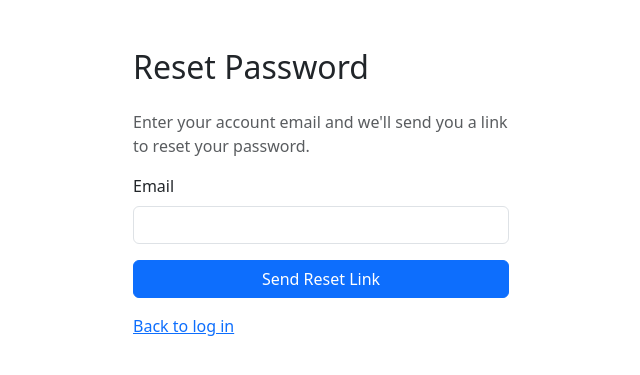
After one commit to nitin-pr/expense-tracker-enterprise, a Django app: page /forgot-password/ in a window 1280 px wide. The commit adds this page. Shown: the top 375 px of the page, without its empty margins (319-959 px from the left). Run offline with Django 5.2, Linux system fonts and the light colour scheme; some libraries are stand-ins or nearby versions.

Commit message:
Implement US-005: Password Reset (#43)
Forgot-password page using Firebase's sendPasswordResetEmail() - same
pattern as signup/login (Firebase owns the entire flow, including the
emailed reset link's landing page; Django only serves the trigger form).

Success message is deliberately generic ("if an account exists...")
rather than confirming/denying the email is registered, consistent with
the user-enumeration-avoidance reasoning already applied to login errors
in US-003.

Closes #5

Co-authored-by: Nitin Prajapati <np312129@gmail.com>
Co-authored-by: Claude Sonnet 5 <noreply@anthropic.com>

```diff
--- a/config/urls.py
+++ b/config/urls.py
@@ -26,5 +26,6 @@ urlpatterns = [
     path('api/redoc/', SpectacularRedocView.as_view(url_name='schema'), name='redoc'),
     path('signup/', TemplateView.as_view(template_name='accounts/signup.html'), name='signup'),
     path('login/', TemplateView.as_view(template_name='accounts/login.html'), name='login'),
+    path('forgot-password/', TemplateView.as_view(template_name='accounts/forgot_password.html'), name='forgot_password'),
     path('api/auth/', include('apps.accounts.urls')),
 ]
--- /dev/null
+++ b/static/js/forgot-password.js
@@ -0,0 +1,27 @@
+import { auth } from "./firebase-config.js";
+import { sendPasswordResetEmail } from "https://www.gstatic.com/firebasejs/10.7.1/firebase-auth.js";
+import { getFriendlyErrorMessage } from "./auth-errors.js";
+
+const form = document.getElementById("forgot-password-form");
+const errorAlert = document.getElementById("error-alert");
+const successAlert = document.getElementById("success-alert");
+
+form.addEventListener("submit", async (event) => {
+    event.preventDefault();
+    errorAlert.classList.add("d-none");
+    successAlert.classList.add("d-none");
+
+    const email = document.getElementById("email").value;
+
+    try {
+        await sendPasswordResetEmail(auth, email);
+        form.classList.add("d-none");
+        // Deliberately generic wording: doesn't confirm/deny whether the email
+        // has an account, same "avoid user enumeration" reasoning as login errors.
+        successAlert.textContent = "If an account exists for that email, a password reset link has been sent.";
+        successAlert.classList.remove("d-none");
+    } catch (error) {
+        errorAlert.textContent = getFriendlyErrorMessage(error);
+        errorAlert.classList.remove("d-none");
+    }
+});
--- /dev/null
+++ b/templates/accounts/forgot_password.html
@@ -0,0 +1,22 @@
+{% extends "base.html" %}
+{% load static %}
+{% block title %}Reset Password - Expense Tracker{% endblock %}
+{% block content %}
+<div class="container mt-5" style="max-width: 400px;">
+    <h2 class="mb-4">Reset Password</h2>
+    <p class="text-muted">Enter your account email and we'll send you a link to reset your password.</p>
+    <div id="error-alert" class="alert alert-danger d-none" role="alert"></div>
+    <div id="success-alert" class="alert alert-success d-none" role="alert"></div>
+    <form id="forgot-password-form">
+        <div class="mb-3">
+            <label for="email" class="form-label">Email</label>
+            <input type="email" class="form-control" id="email" name="email" autocomplete="email" required>
+        </div>
+        <button type="submit" class="btn btn-primary w-100">Send Reset Link</button>
+    </form>
+    <p class="mt-3"><a href="{% url 'login' %}">Back to log in</a></p>
+</div>
+{% endblock %}
+{% block scripts %}
+<script type="module" src="{% static 'js/forgot-password.js' %}"></script>
+{% endblock %}
--- a/templates/accounts/login.html
+++ b/templates/accounts/login.html
@@ -21,6 +21,7 @@
         <label for="token-text" class="form-label text-success">Logged in! ID token (for testing):</label>
         <textarea class="form-control" rows="4" readonly id="token-text"></textarea>
     </div>
+    <p class="mt-3"><a href="{% url 'forgot_password' %}">Forgot password?</a></p>
     <p class="mt-3"><a href="{% url 'signup' %}">Need an account? Sign up</a></p>
 </div>
 {% endblock %}
```
